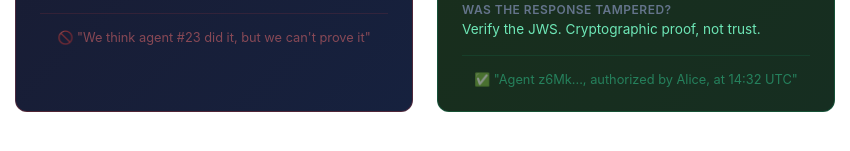
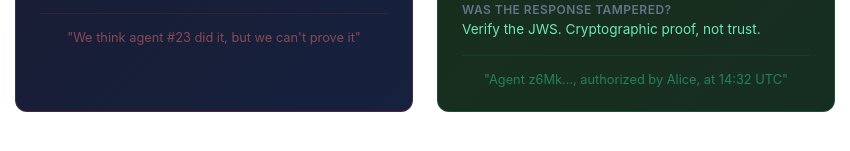
Before and after one commit to modelcontextprotocol-identity/mcp-i-core, a website: page demo-quickstart/visuals/before-after.html in a window 1280 px wide. Shown: the part 417-568 px from the top of the page, 215-1065 px from the left. Drawn offline with Linux system fonts and the light colour scheme.

Commit message:
fix: remove emojis from before/after visual

```diff
--- a/demo-quickstart/visuals/before-after.html
+++ b/demo-quickstart/visuals/before-after.html
@@ -171,7 +171,7 @@
       </li>
     </ul>
 
-    <div class="verdict">🚫 "We think agent #23 did it, but we can't prove it"</div>
+    <div class="verdict">"We think agent #23 did it, but we can't prove it"</div>
   </div>
 
   <!-- AFTER -->
@@ -202,7 +202,7 @@
       </li>
     </ul>
 
-    <div class="verdict">✅ "Agent z6Mk..., authorized by Alice, at 14:32 UTC"</div>
+    <div class="verdict">"Agent z6Mk..., authorized by Alice, at 14:32 UTC"</div>
   </div>
 
 </div>
```
